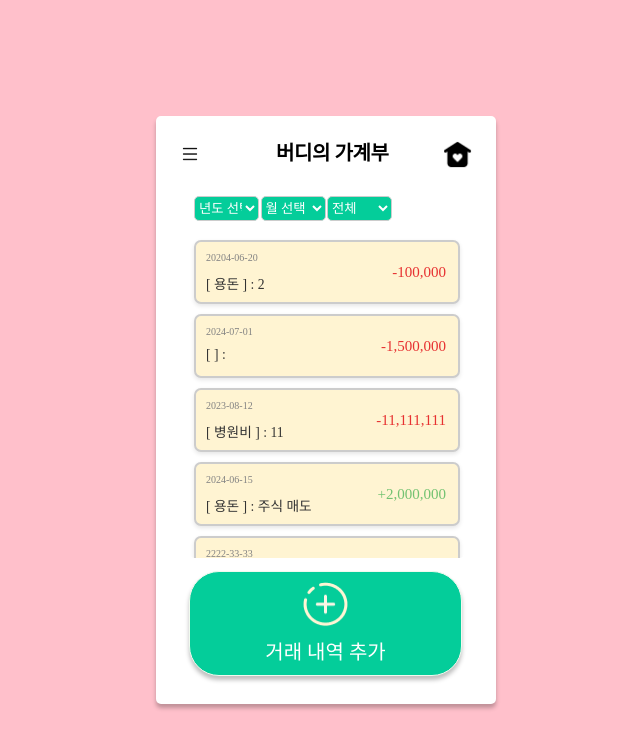
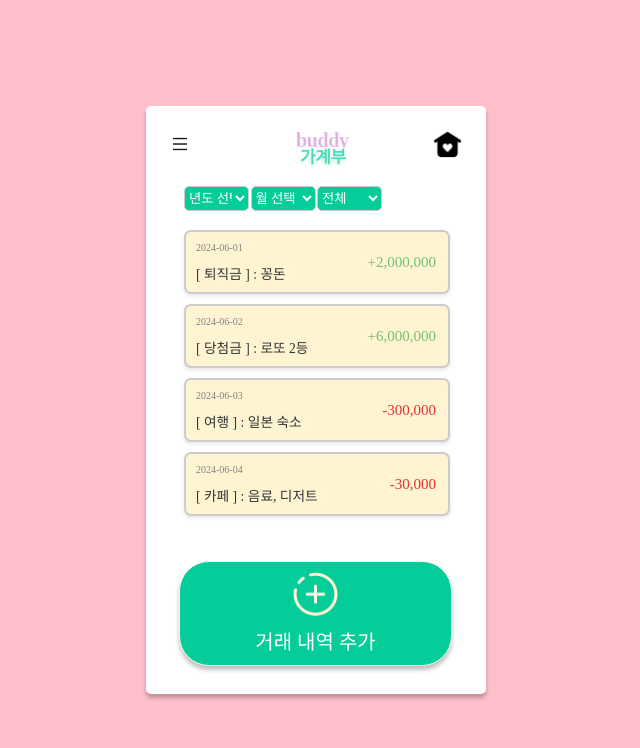
Before and after one commit to Kwon9302/AccountBook, a Vue app: page /history in a window 1280 px wide. Shown: the top 748 px of the page, without its empty margins (324-964 px from the left). Built offline with nearby package versions, Linux system fonts and the light colour scheme; data requests are answered from the project's data file; a web font is replaced by a local one.

Commit message:
20240614 버디 가계부 최종

```diff
--- a/db.json
+++ b/db.json
@@ -1,94 +1,44 @@
 {
   "manageList": [
     {
-      "id": "c84f",
-      "year": 20204,
+      "id": "cc64",
+      "year": 2024,
       "month": 6,
-      "day": 20,
-      "amount": -100000,
-      "memo": "2",
-      "category": "용돈",
-      "date": "20204-06-20"
+      "day": 1,
+      "amount": 2000000,
+      "memo": "꽁돈",
+      "category": "퇴직금",
+      "date": "2024-06-01"
     },
     {
-      "id": "a7e9",
+      "id": "9bcd",
       "year": 2024,
-      "month": 7,
-      "day": 1,
-      "amount": -1500000,
-      "memo": "",
-      "category": "",
-      "date": "2024-07-01"
+      "month": 6,
+      "day": 2,
+      "amount": 6000000,
+      "memo": "로또 2등",
+      "category": "당첨금",
+      "date": "2024-06-02"
     },
     {
-      "id": "beeb",
-      "year": 2023,
-      "month": 8,
-      "day": 12,
-      "amount": -11111111,
-      "memo": "11",
-      "category": "병원비",
-      "date": "2023-08-12"
+      "id": "246a",
+      "year": 2024,
+      "month": 6,
+      "day": 3,
+      "amount": -300000,
+      "memo": "일본 숙소",
+      "category": "여행",
+      "date": "2024-06-03"
     },
     {
-      "id": "3f6a",
+      "id": "498b",
       "year": 2024,
       "month": 6,
-      "day": 15,
-      "amount": 2000000,
-      "memo": "주식 매도",
-      "category": "용돈",
-      "date": "2024-06-15"
-    },
-    {
-      "id": "47d1",
-      "year": 2222,
-      "month": 33,
-      "day": 33,
-      "amount": 3333,
-      "memo": "3333",
-      "category": "구걸",
-      "date": "2222-33-33"
-    },
-    {
-      "id": "2376",
-      "year": 2014,
-      "month": 12,
-      "day": 12,
-      "amount": 400000,
-      "memo": "dsdfasa",
-      "category": "알바비",
-      "date": "2014-12-12"
-    },
-    {
-      "id": "4fcb",
-      "year": 2024,
-      "month": 12,
-      "day": 23,
-      "amount": 40000,
-      "memo": "dsfsgsd",
-      "category": "교통",
-      "date": "2024-12-23"
-    },
-    {
-      "id": "3a9f",
-      "year": 2024,
-      "month": 12,
-      "day": 22,
-      "amount": 10000000000,
-      "memo": "월급!!!",
-      "category": "월급",
-      "date": "2024-12-22"
-    },
-    {
-      "id": "0cc5",
-      "year": 2024,
-      "month": 12,
-      "day": 31,
-      "amount": 23443,
-      "memo": "sddsf",
-      "category": "잡소득",
-      "date": "2024-12-31"
+      "day": 4,
+      "amount": -30000,
+      "memo": "음료, 디저트",
+      "category": "카페",
+      "date": "2024-06-04"
     }
   ]
 }
--- a/src/App.vue
+++ b/src/App.vue
@@ -8,7 +8,10 @@
         alt="Menu"
         @click="openModal"
       />
-      <div>버디의 가계부</div>
+      <!-- <img class="icon-logo" src="./icons/logo.png" alt="Logo" /> -->
+      <!-- <div>버디의 가계부</div> -->
+      <div class="logotext1">buddy</div>
+      <div class="logotext2">가계부</div>
       <img
         class="icon-home"
         src="./icons/home.png"
--- a/src/asset/addcontent.css
+++ b/src/asset/addcontent.css
@@ -21,7 +21,7 @@ hr {
 button {
   border: 1.090000033378601px solid #6d6d6d;
   border-radius: 10px;
-  background-color: #f0f0f0;
+  background-color: #fff4d2;
   text-align: center;
 }
 
@@ -38,7 +38,7 @@ button {
   height: 40px;
   /* padding: 5px; */
   border: 1px solid #6d6d6d;
-  background-color: #f0f0f0;
+  background-color: #fff4d2;
   font-weight: 500;
   font-size: 20px;
   line-height: 1.5;
--- a/src/asset/main.css
+++ b/src/asset/main.css
@@ -20,8 +20,9 @@ body {
   position: absolute;
   left: 50%;
   top: 50%;
-  margin-left: -160px;
-  margin-top: -284px;
+  transform: translate(-50%, -50%);
+  /* margin-left: -160px;
+  margin-top: -284px; */
   background: white;
   box-shadow: 0px 4px 4px rgba(0, 0, 0, 0.25);
   border-radius: 5px;
@@ -68,7 +69,7 @@ body {
   cursor: pointer;
 }
 /* 웹 이름 : 버디의 가계부 */
-.top-container > div {
+/* .top-container > div {
   left: 110px;
   top: 13px;
   position: absolute;
@@ -77,7 +78,39 @@ body {
   line-height: 1.4;
   letter-spacing: -0.02em;
   color: #000000;
+} */
+.logotext1 {
+  left: 140px;
+  top: 10px;
+  position: absolute;
+  font-weight: 800;
+  font-size: 20px;
+  line-height: 1.4;
+  letter-spacing: -0.02em;
+  color: #dda0dd;
+  /* text-shadow: 0 2px 4px rgba(221, 160, 221, 0.3); 아래쪽 그림자 효과 */
+  -webkit-text-stroke: 2px rgba(255, 255, 255, 0.3); /* 텍스트 테두리 효과 */
 }
+.logotext2 {
+  left: 144px;
+  top: 30px;
+  position: absolute;
+  font-weight: 800;
+  font-size: 17px;
+  line-height: 1.4;
+  letter-spacing: -0.02em;
+  color: rgb(4, 205, 155);
+  text-shadow: 0 2px 4px rgba(4, 205, 155, 0.2); /* 아래쪽 그림자 효과 */
+  -webkit-text-stroke: 2px rgba(255, 255, 255, 0.3); /* 텍스트 테두리 효과 */
+}
+/* 홈 로고 */
+/* .icon-logo {
+  width: 59px;
+  height: 37px;
+  left: 125px;
+  top: 9px;
+  position: absolute;
+} */
 /* 홈으로 돌아오는 집 아이콘 */
 .icon-home {
   width: 31.47px;
--- a/src/components/AddPage.vue
+++ b/src/components/AddPage.vue
@@ -193,10 +193,6 @@ const handleSubmit = () => {
     alertMessage.value = '금액을 입력해주세요';
   } else {
     alertMessage.value = '';
-  }
-
-  if (!alertMessage.value) {
-    // alert(alertMessage);
 
     const finalAmount = isDeposit.value ? amountValue : -amountValue;
     moneyManageStore.saveMoney(
--- a/src/components/CategoryModal.vue
+++ b/src/components/CategoryModal.vue
@@ -25,7 +25,7 @@
             v-for="tag in incomeTags"
             :key="tag.id"
             class="tag-option"
-            @click="selectTag(tag.name, tag.image)"
+            @click="selectTag(tag.name, tag.image, true)"
           >
             <img :src="tag.image" alt="x" class="category-img" />
             <span>{{ tag.name }}</span>
@@ -37,7 +37,7 @@
             v-for="tag in expenseTags"
             :key="tag.id"
             class="tag-option"
-            @click="selectTag(tag.name, tag.image)"
+            @click="selectTag(tag.name, tag.image, false)"
           >
             <img :src="tag.image" alt="x" class="category-img" />
             {{ tag.name }}
--- a/src/components/HistoryPage.vue
+++ b/src/components/HistoryPage.vue
@@ -28,8 +28,11 @@
       >
         <option value="" disabled>카테고리</option>
         <option value="월급">월급</option>
-        <option value="용돈">용돈</option>
-        <option value="구걸">구걸</option>
+        <option value="알바비">알바비</option>
+        <option value="당첨금">당첨금</option>
+        <option value="성과금">성과금</option>
+        <option value="퇴직금">퇴직금</option>
+        <option value="잡소득">잡소득</option>
       </select>
 
       <select
@@ -38,9 +41,15 @@
         v-model="filterCategory"
       >
         <option value="" disabled>카테고리</option>
+        <option value="데이트">데이트</option>
+        <option value="통신">통신</option>
+        <option value="선물">선물</option>
         <option value="공과금">공과금</option>
-        <option value="병원비">병원비</option>
-        <option value="식비">식비</option>
+        <option value="카드">카드</option>
+        <option value="카페">카페</option>
+        <option value="교통">교통</option>
+        <option value="여행">여행</option>
+        <option value="쇼핑">쇼핑</option>
       </select>
     </div>
 
--- a/src/components/HomePage.vue
+++ b/src/components/HomePage.vue
@@ -3,14 +3,14 @@
     <div class="homeContainer">
       <div class="homeContent">
         <div class="contentItem">
-          이번 달 저금액이 쌓이면
+          저금액이 쌓이면
           <br />
-          puppy에게 {{ itemMessage }}을 선물 할 수 있어요
+          buddy에게 {{ itemMessage }}을 선물 할 수 있어요
         </div>
         <div class="contentItem">
           <ImageComponent :totalMoney="totalMoney" />
         </div>
-        <div class="contentItem">지난 1개월간의 거래내역을 확인해보세요</div>
+        <div class="contentItem">지난 거래내역을 확인해보세요</div>
         <h1 class="contentItem">{{ formatAmount(totalMoney) }}</h1>
         <div class="amountBoxContainer">
           <div class="amountBox" :class="{ greenText: totalAmountPlus > 0 }">
--- a/src/stores/counter.js
+++ b/src/stores/counter.js
@@ -54,7 +54,8 @@ export const useMoneyManageStore = defineStore('moneyManageStore', () => {
       year,
       month,
       day,
-      amount: isDeposit ? amount : -amount, // 양수 또는 음수로 저장
+      amount,
+      // : isDeposit ? amount : -amount,
       memo,
       category,
       date: `${year}-${String(month).padStart(2, '0')}-${String(day).padStart(
```
Also changed, not shown: src/icons/logo.png (added).
